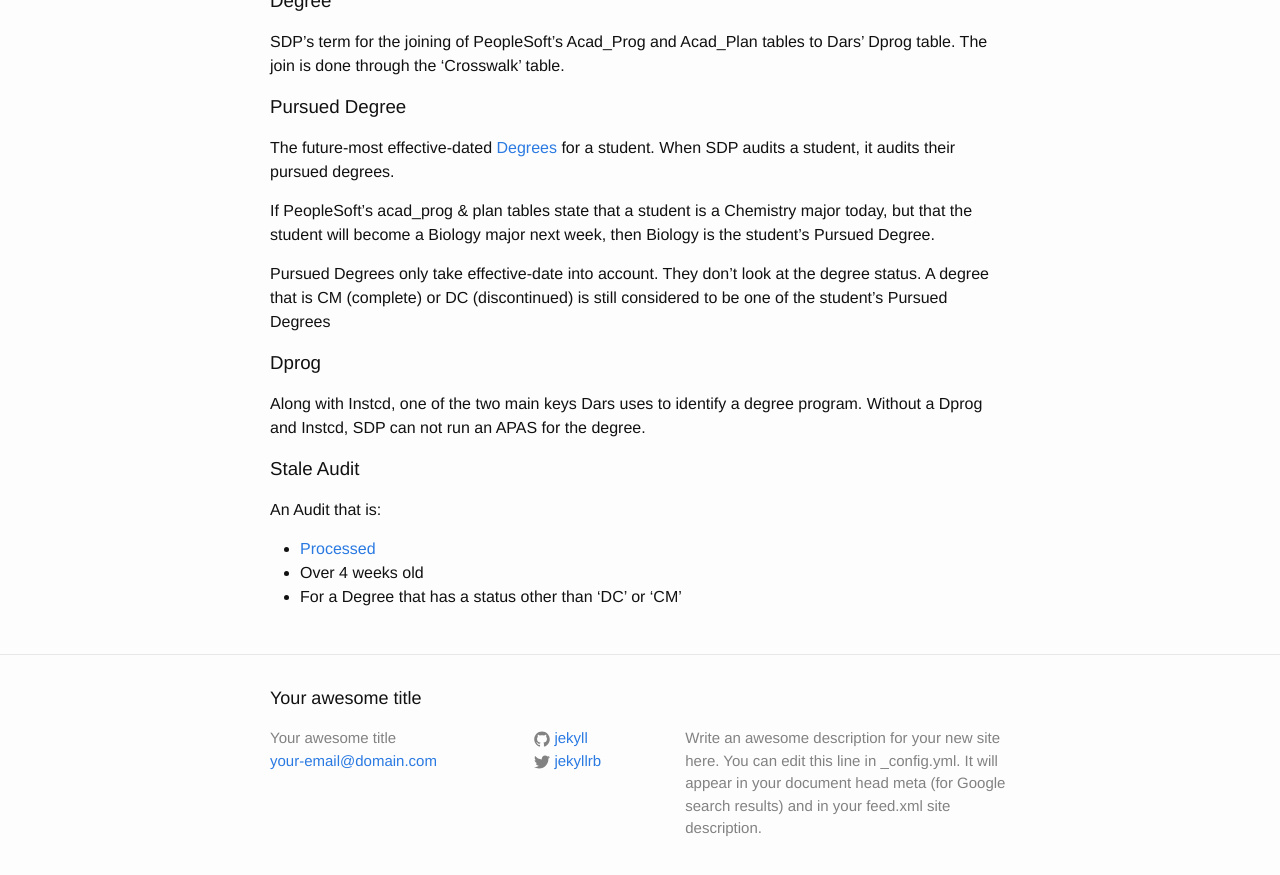
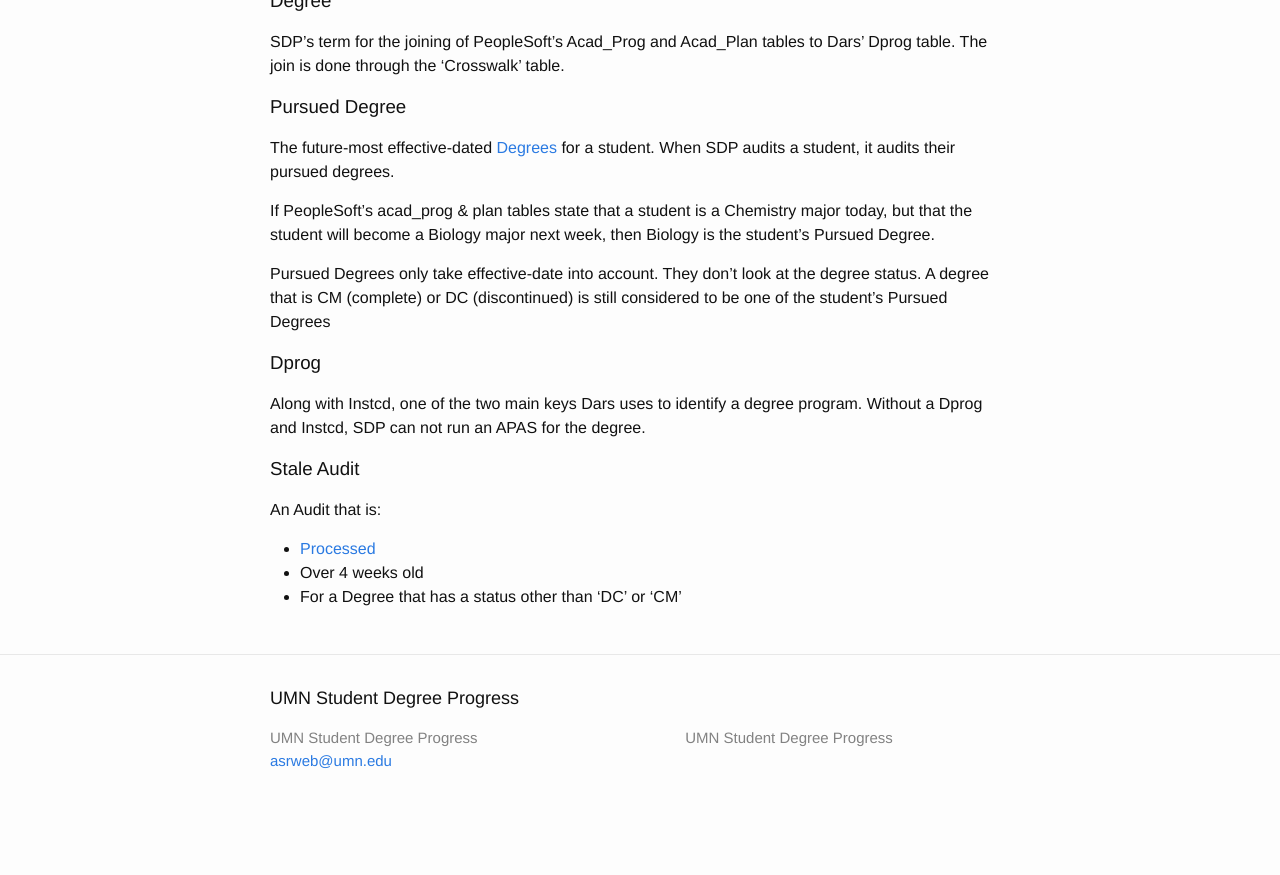
Before and after one commit to umn-sdp/umn-sdp.github.io, a Jekyll site: the page built from index.md, in a window 1280 px wide and 900 px high, scrolled down 2112 px. Shown: the top 875 px of the window. Built offline with Jekyll 4.4.1, drawn with Linux system fonts in a browser that asks for light colours; after the commit the page ends 2944 px from its top, so only the background shows below that; some of the changed text lies outside the part shown.

Commit message:
standard config stuff

```diff
--- a/_config.yml
+++ b/_config.yml
@@ -1,14 +1,16 @@
 # Site settings
-title: Your awesome title
-email: your-email@domain.com
-description: > # this means to ignore newlines until "baseurl:"
-  Write an awesome description for your new site here. You can edit this
-  line in _config.yml. It will appear in your document head meta (for
-  Google search results) and in your feed.xml site description.
-baseurl: "" # the subpath of your site, e.g. /blog/
-url: "http://yourdomain.com" # the base hostname & protocol for your site
-twitter_username: jekyllrb
-github_username:  jekyll
+title: UMN Student Degree Progress
+email: asrweb@umn.edu
+description: "UMN Student Degree Progress"
+url: "http://umn-sdp.github.io"
 
 # Build settings
 markdown: kramdown
+highlighter: pygments
+permalink: pretty
+excerpt_separator: <!--break-->
+exclude: ["bin","README.md", "bundle", "Gemfile", "Gemfile.lock"]
+
+kramdown:
+  input: GFM
+  syntax_highlighter: pygments
```
